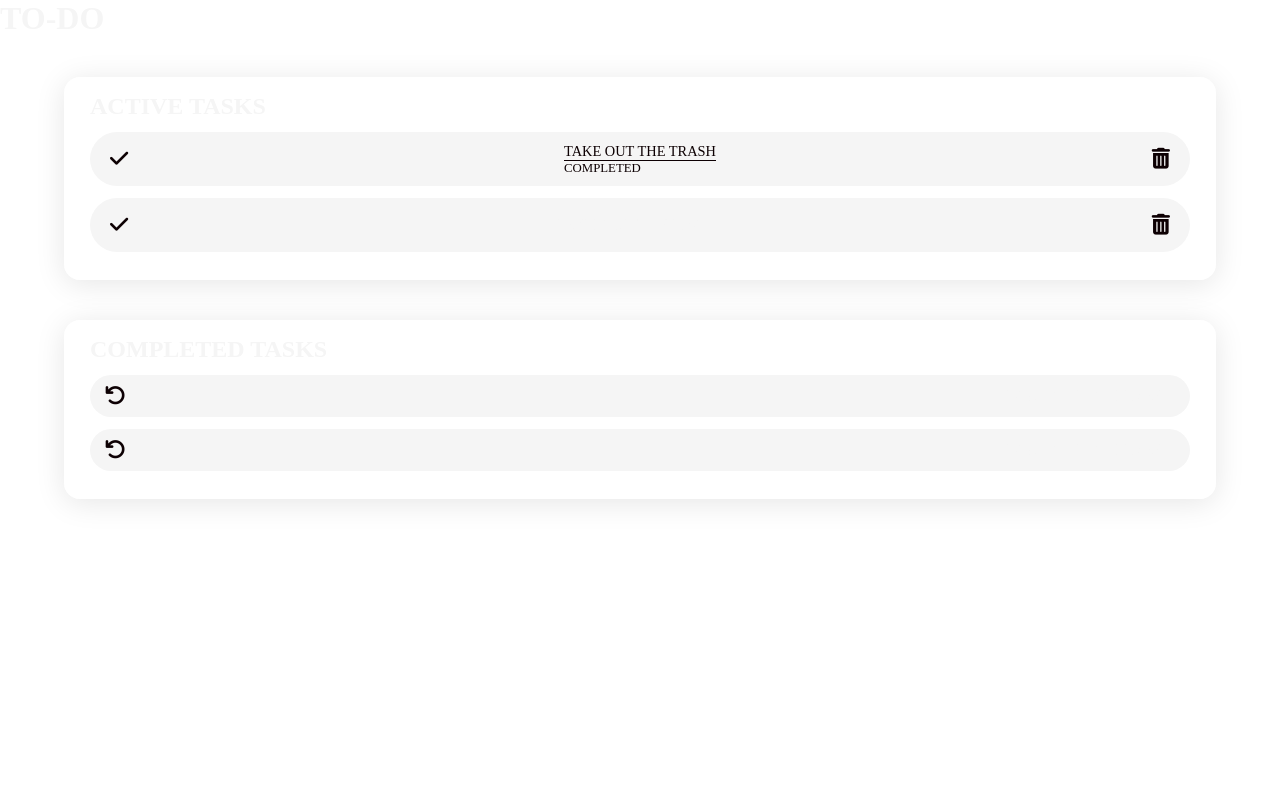
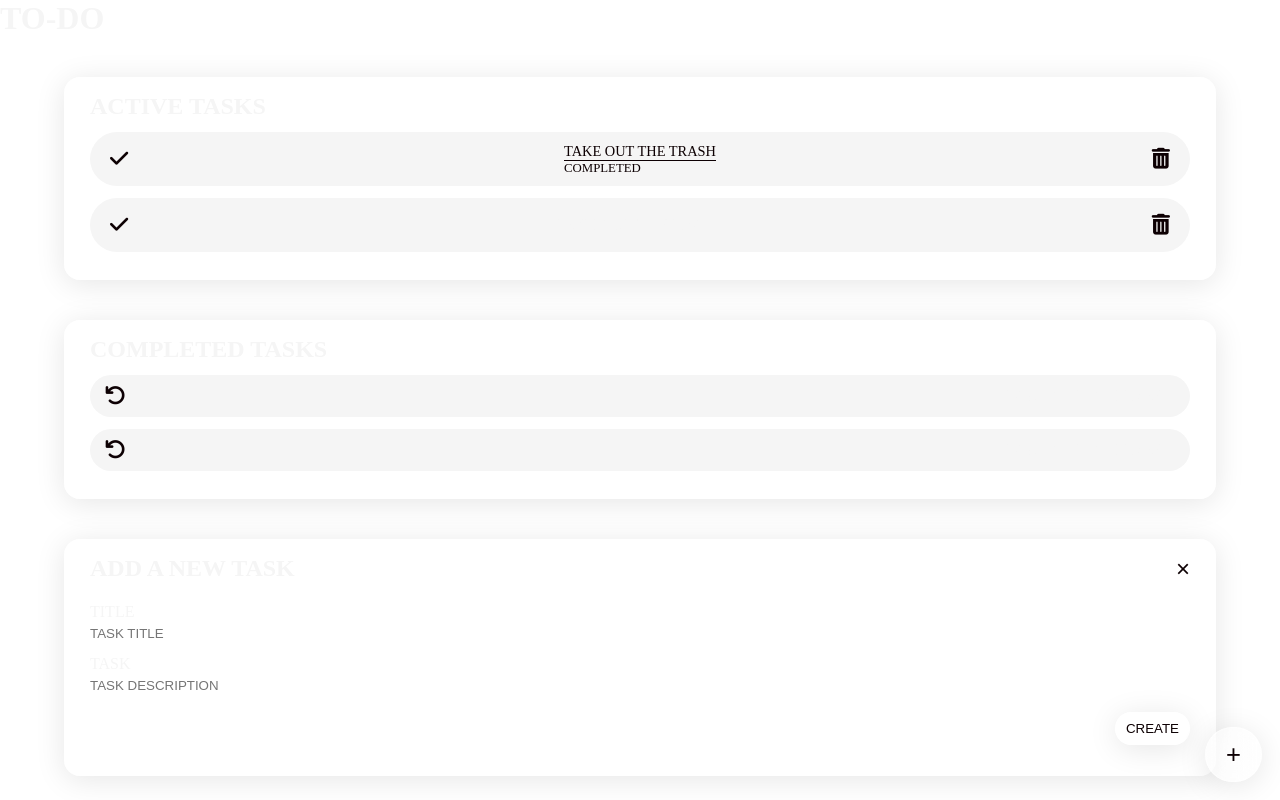
Before and after one commit to Lord-Nickelbottoms/To-Do-List, a plain HTML site: page index.html in a window 1280 px wide. Drawn offline with Linux system fonts and the light colour scheme.

Commit message:
added styling rules for add new task window.
adjusted elements to bring closer to design outline

```diff
--- a/index.html
+++ b/index.html
@@ -81,5 +81,32 @@
         </div>
 
     </div>
+
+    <!-- Component to add a new task  -->
+    <div class="card-container">
+
+        <div class="add-task-header">
+            <h2>Add a new task</h2>
+            <button class="close-button">&times;</button>
+        </div>
+
+        <form action="" method="post" class="add-task-container">
+
+            <div class="input-section">
+                <label for="title">Title</label>
+                <input type="text" id="title" name="title" placeholder="Task title" required>
+            </div>
+
+            <div class="input-section">
+                <label for="description">Task</label>
+                <input type="text" id="description" name="description" placeholder="Task Description">
+            </div>
+
+            <button type="submit" id="create-button">Create</button>
+        </form>
+    </div>
+
+    <button class="add-task-button" id="newTask">+</button>
+
 </body>
 </html>
```
